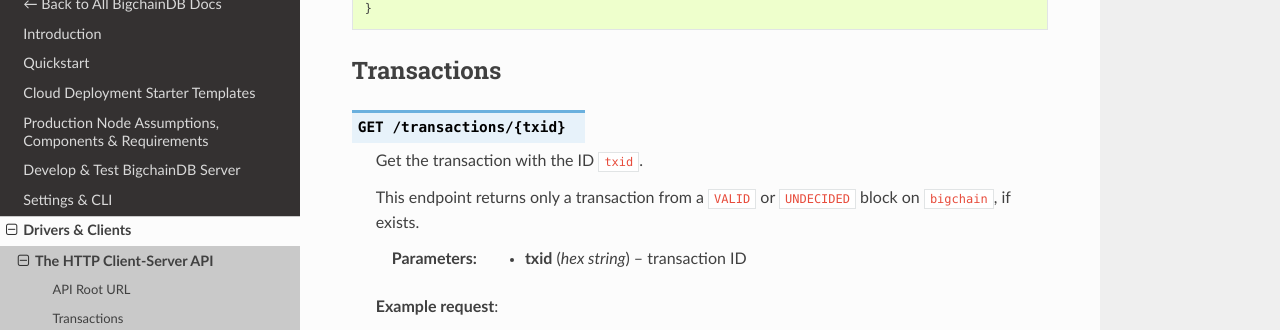
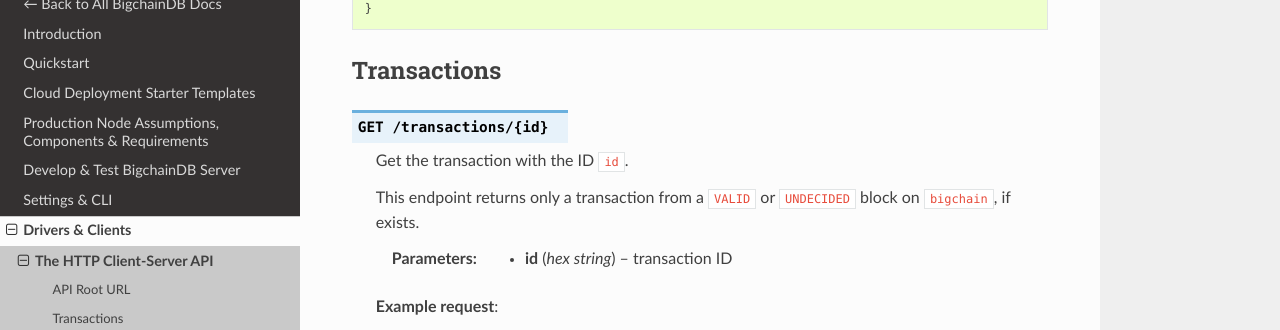
Before and after one commit to bigchaindb/bigchaindb, a Sphinx documentation site: the page built from docs/server/source/drivers-clients/http-client-server-api.rst, in a window 1280 px wide and 900 px high, scrolled down 590 px. Shown: the part 141-471 px from the top of the window. Built offline with Sphinx 7.4.7 and the Read the Docs theme 2.0.0, drawn with Linux system fonts in a browser that asks for light colours; pages that are not in the unit, such as notebooks, are missing from menus; some of the changed text lies outside the part shown.

Commit message:
txid --> id
KISS: A transaction is a resource as every other. Let's not give it
a special id (like 'txid'), but simply a regular id.

```diff
--- a/docs/server/source/drivers-clients/http-client-server-api.rst
+++ b/docs/server/source/drivers-clients/http-client-server-api.rst
@@ -42,15 +42,15 @@
 Transactions
 -------------------
 
-.. http:get:: /transactions/{txid}
+.. http:get:: /transactions/{id}
 
-   Get the transaction with the ID ``txid``.
+   Get the transaction with the ID ``id``.
 
    This endpoint returns only a transaction from a ``VALID`` or ``UNDECIDED``
    block on ``bigchain``, if exists.
 
-   :param txid: transaction ID
-   :type txid: hex string
+   :param id: transaction ID
+   :type id: hex string
 
    **Example request**:
 
@@ -148,10 +148,10 @@
 Statuses
 --------------------------------
 
-.. http:get:: /statuses/{txid}
+.. http:get:: /statuses/{id}
 
-   Get the status of a transaction with the ID ``txid``, if a transaction
-   with that ``txid`` exists.
+   Get the status of a transaction with the ID ``id``, if a transaction
+   with that ``id`` exists.
 
    The possible status values are ``backlog``, ``undecided``, ``valid`` or
    ``invalid``.
@@ -160,8 +160,8 @@
    ``valid`` or ``undecided``, a ``303 See Other`` status code is returned, as
    well as a URL to the resource in the location header.
 
-   :param txid: transaction ID
-   :type txid: hex string
+   :param id: transaction ID
+   :type id: hex string
 
    **Example request**:
 
```
